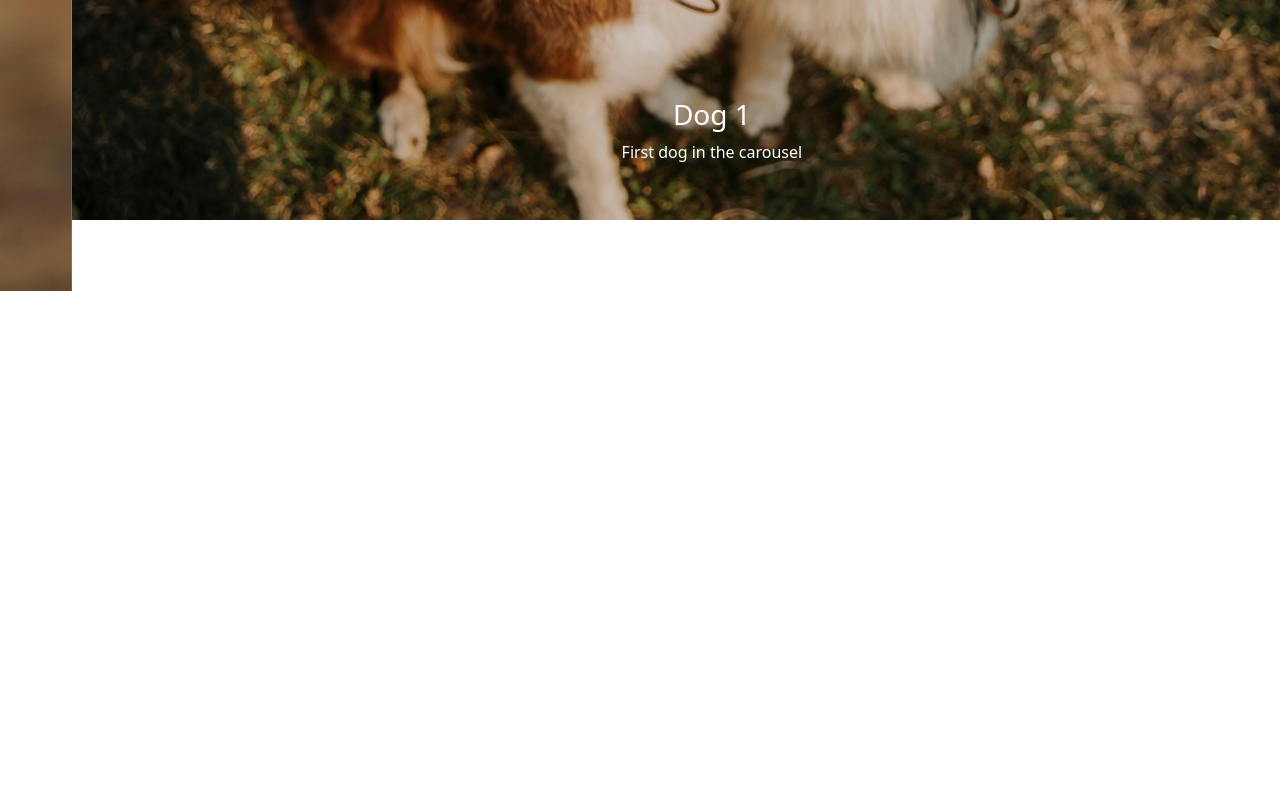
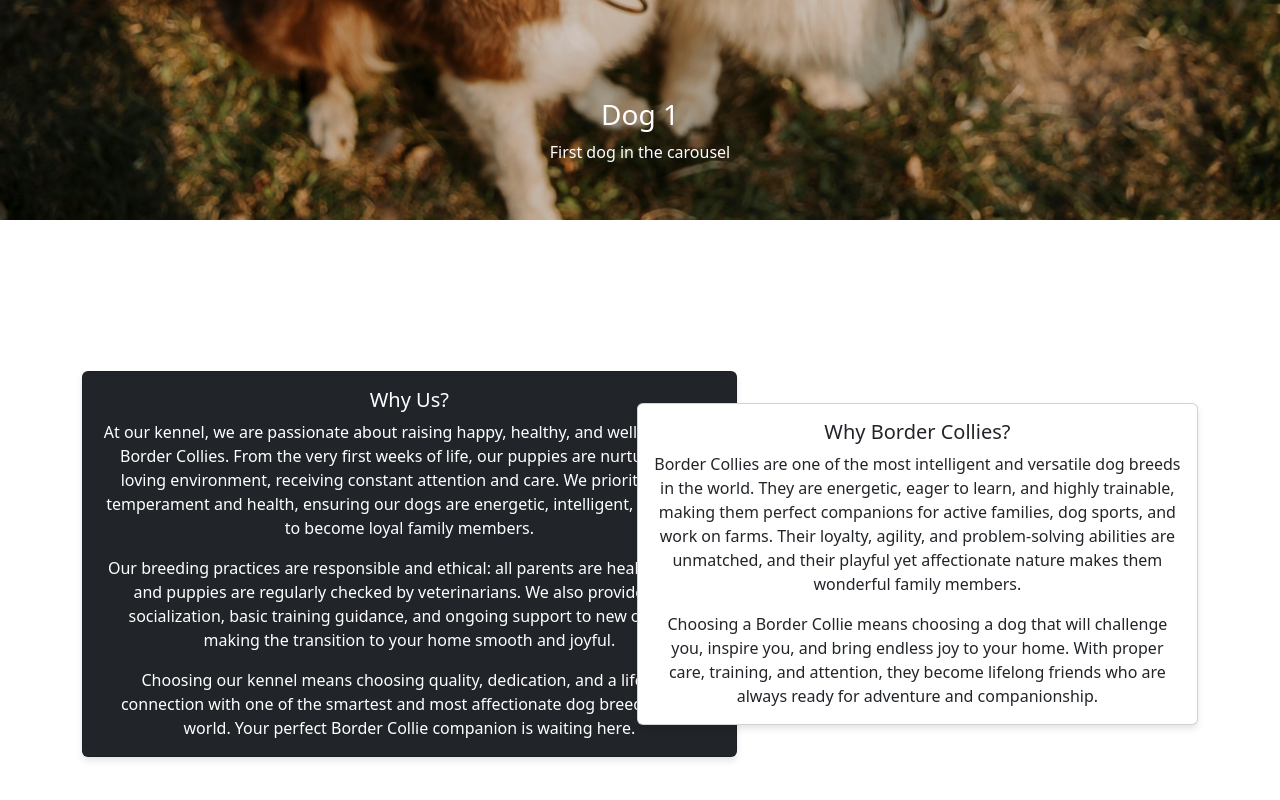
Before and after one commit to lilyashushka-ux/my-project-2, a React (Vite) app: page / in a window 1280 px wide. Shown: the part 610-1410 px from the top of the page. Before the commit the page ends 901 px from the top, so only its background shows below. Built offline with nearby package versions, Linux system fonts and the light colour scheme.

Commit message:
Add block to home

```diff
--- a/src/App.css
+++ b/src/App.css
@@ -59,3 +59,40 @@ body {
   background-color: rgb(33, 37, 41) !important;
   color: #fff;
 }
+.cards-wrapper{
+  display: flex;
+  justify-content: center;
+  align-items: center;
+  margin-top: 80px;
+}
+
+.card-left{
+  height: min-content;
+  width: 700px;
+  z-index: 1;
+   background-color: rgb(33, 37, 41) !important;
+}
+.card-text-left{
+  color: white !important;
+}
+.card {
+  background-color: white; /* або інший фон */
+  border-radius: 12px;
+  box-shadow: 0 4px 6px rgba(0,0,0,0.1);
+  transition: transform 0.3s ease, box-shadow 0.3s ease;
+  cursor: pointer;
+   position: relative;
+}
+
+.card:hover {
+  transform: translateY(-10px) scale(1.05); /* піднімаємо та трохи збільшуємо */
+  box-shadow: 0 12px 20px rgba(0,0,0,0.2);
+  z-index: 10; /* сильніша тінь при наведенні */
+}
+
+.card-right{
+  height: min-content;
+  width: 600px;
+  margin-left: -100px;
+  z-index: 5;
+}
--- a/src/pages/Home.jsx
+++ b/src/pages/Home.jsx
@@ -1,9 +1,40 @@
 import React from "react";
 import CarouselBox from "../components/CarouselBox.jsx";
+import { Container, Card, Row, Col } from "react-bootstrap";
+
 export default class Home extends React.Component {
     render() {
         return(
+            <>
           <CarouselBox />
-    )
+           <Container className="cards-wrapper mb-5">
+      <Card className="card-left">
+        <Card.Body className="text-center h-100">
+          <Card.Title className="card-text-left">Why Us?</Card.Title>
+          <Card.Text className="card-text-left">
+       At our kennel, we are passionate about raising happy, healthy, and well-socialized Border Collies. From the very first weeks of life, our puppies are nurtured in a loving environment, receiving constant attention and care. We prioritize both temperament and health, ensuring our dogs are energetic, intelligent, and ready to become loyal family members.
+</Card.Text>
+          <Card.Text className="card-text-left">
+Our breeding practices are responsible and ethical: all parents are health-tested, and puppies are regularly checked by veterinarians. We also provide early socialization, basic training guidance, and ongoing support to new owners, making the transition to your home smooth and joyful.
+          </Card.Text>
+          <Card.Text className="card-text-left">
+Choosing our kennel means choosing quality, dedication, and a lifelong connection with one of the smartest and most affectionate dog breeds in the world. Your perfect Border Collie companion is waiting here.
+          </Card.Text>
+        </Card.Body>
+      </Card>
+      <Card className="card-right">
+        <Card.Body className="text-center">
+          <Card.Title>Why Border Collies?</Card.Title>
+          <Card.Text>
+            Border Collies are one of the most intelligent and versatile dog breeds in the world. They are energetic, eager to learn, and highly trainable, making them perfect companions for active families, dog sports, and work on farms. Their loyalty, agility, and problem-solving abilities are unmatched, and their playful yet affectionate nature makes them wonderful family members.
+          </Card.Text>
+          <Card.Text>
+            Choosing a Border Collie means choosing a dog that will challenge you, inspire you, and bring endless joy to your home. With proper care, training, and attention, they become lifelong friends who are always ready for adventure and companionship.
+          </Card.Text>
+        </Card.Body>
+      </Card>
+    </Container>
+           </>
+        )
+    }
 }
-}
```
